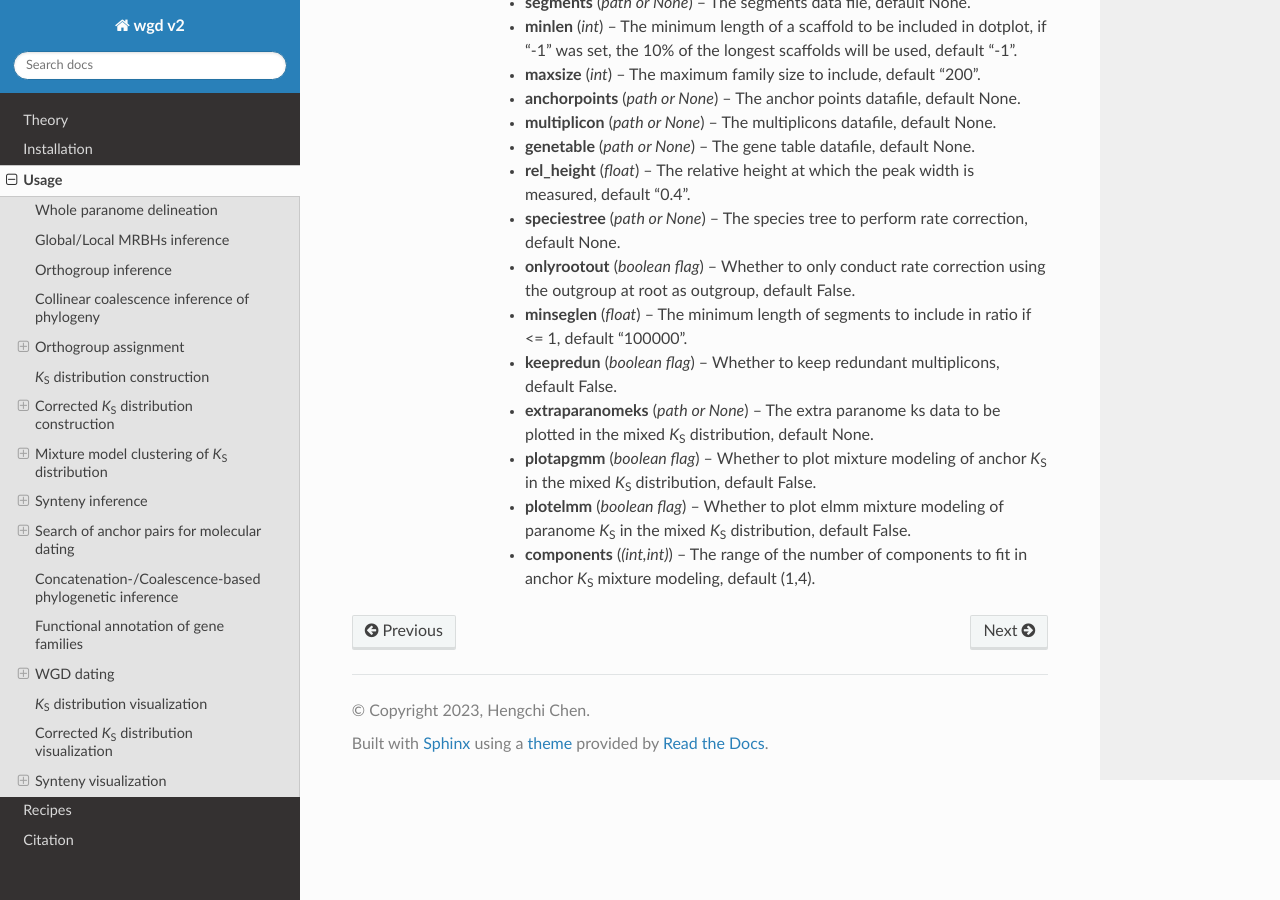
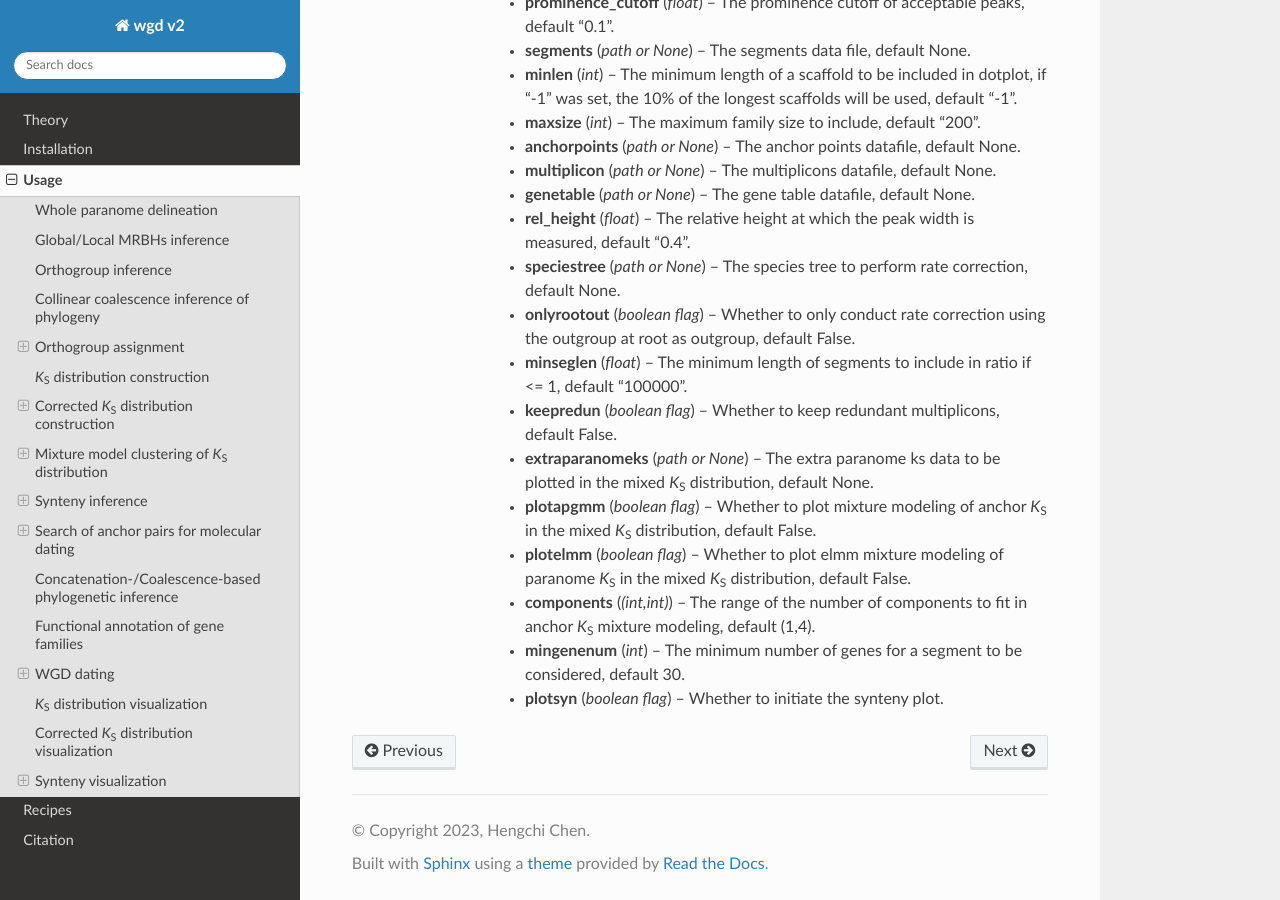
Before and after one commit to heche-psb/rtd-tutorial, a Sphinx documentation site: the page built from docs/source/usage.rst, in a window 1280 px wide and 900 px high, scrolled down 13672 px. Built offline with Sphinx 7.4.7 and the Read the Docs theme 2.0.0, drawn with Linux system fonts in a browser that asks for light colours; some of the changed text lies outside the part shown.

Commit message:
update function

```diff
--- a/docs/source/usage.rst
+++ b/docs/source/usage.rst
@@ -284,7 +284,7 @@
 
 The influential parameters for synteny inference include the ``minlen`` controling the minimum length of a scaffold to be considered, the ``maxsize`` controling the maximum family size to be considered, the ``minseglen`` determining the minimum length of segments to considered and the ``keepredun`` determining whether to keep redundant multiplicons.
 
-.. py:function:: cli.syn(families, gff_files, ks_distribution, outdir, feature, attribute, minlen, maxsize, ks_range, iadhore_options, ancestor, minseglen, keepredun)
+.. py:function:: cli.syn(families, gff_files, ks_distribution, outdir, feature, attribute, minlen, maxsize, ks_range, iadhore_options, ancestor, minseglen, keepredun, mingenenum)
 
    Synteny inference
 
@@ -314,6 +314,8 @@
    :type minseglen: float
    :param keepredun: Whether to keep redundant multiplicons, default False.
    :type keepredun: boolean flags
+   :param mingenenum: The minimum number of genes for a segment to be considered, default 30.
+   :type mingenenum: int
 
 .. _searchanchor:
 
@@ -548,11 +550,11 @@
 
 .. code-block:: console
 
-   (ENV) $ wgd viz --anchorpoints apdata --segments smdata --multiplicon mtdata --genetable gtdata
+   (ENV) $ wgd viz --anchorpoints apdata --segments smdata --multiplicon mtdata --genetable gtdata --plotsyn (--datafile ksdata)
 
 The influential parameters include the ``minlen`` controling the minimum length of a scaffold to be included in dotplot, the ``maxsize`` determining the maximum family size to include, the ``minseglen`` determining the minimum length of segments to include, the ``keepredun`` controling whether to keep redundant multiplicons.
 
-.. py:function:: cli.viz(datafile,spair,outdir,gsmap,plotkde,reweight,em_iterations,em_initializations,prominence_cutoff,segments,minlen,maxsize,anchorpoints,multiplicon,genetable,rel_height,speciestree,onlyrootout,minseglen,keepredun,extraparanomeks,plotapgmm,plotelmm,components)
+.. py:function:: cli.viz(datafile,spair,outdir,gsmap,plotkde,reweight,em_iterations,em_initializations,prominence_cutoff,segments,minlen,maxsize,anchorpoints,multiplicon,genetable,rel_height,speciestree,onlyrootout,minseglen,keepredun,extraparanomeks,plotapgmm,plotelmm,components,mingenenum,plotsyn)
 
    *K*\ :sub:`S` distribution visualization
    Synteny visualization
@@ -605,3 +607,7 @@
    :type plotelmm: boolean flag
    :param components: The range of the number of components to fit in anchor *K*\ :sub:`S` mixture modeling, default (1,4).
    :type components: (int,int)
+   :param mingenenum: The minimum number of genes for a segment to be considered, default 30.
+   :type mingenenum: int
+   :param plotsyn: Whether to initiate the synteny plot.
+   :type plotsyn: boolean flag
```
